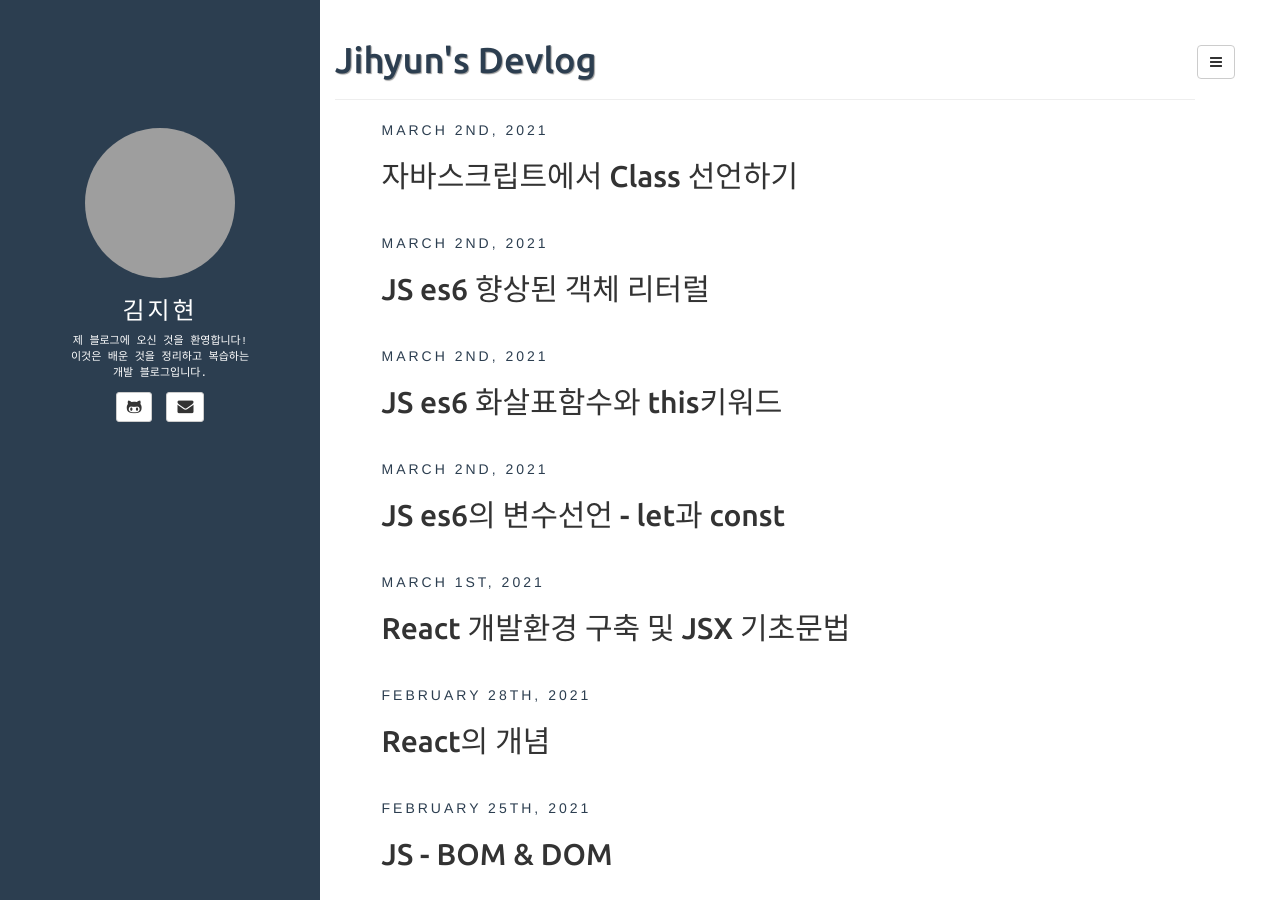
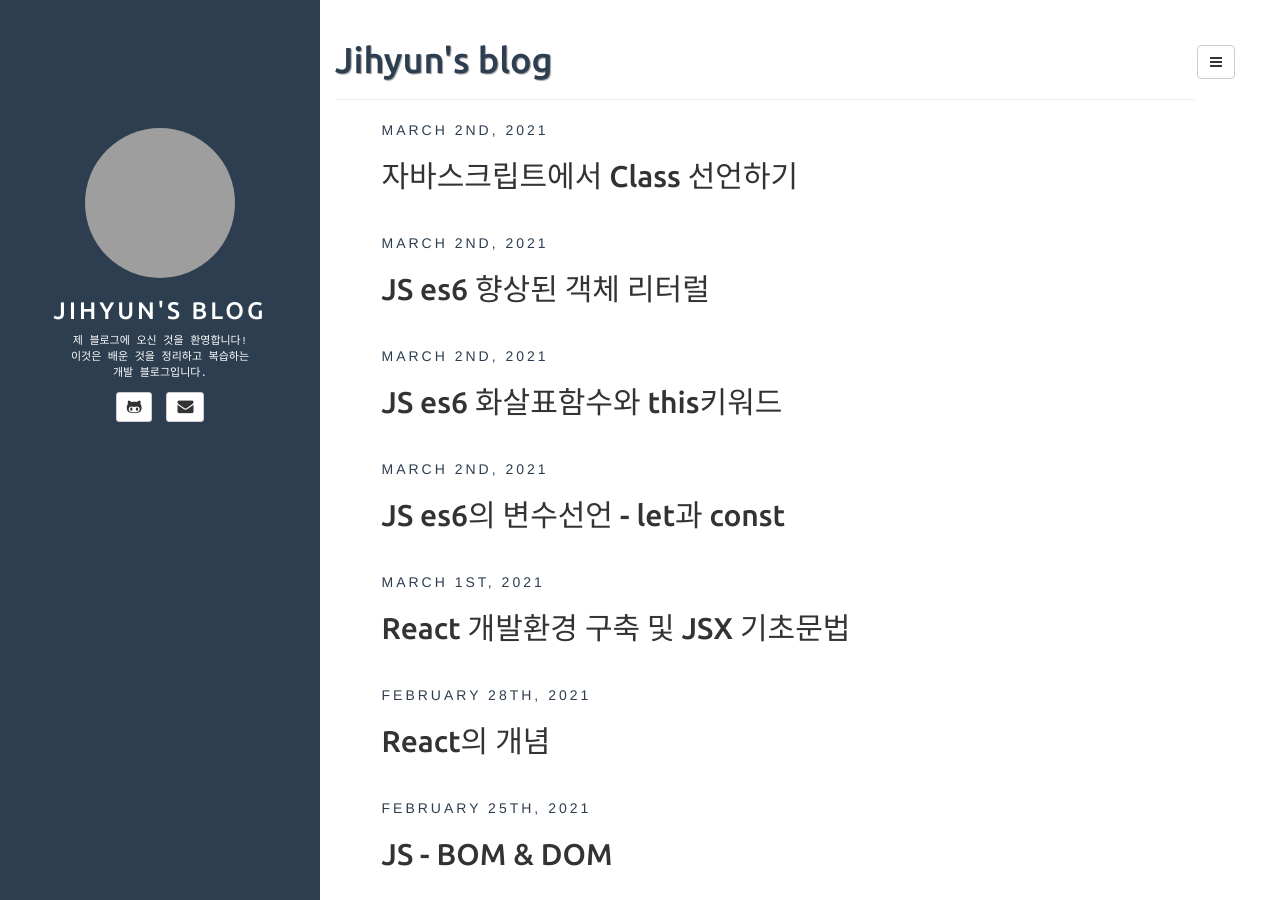
Before and after one commit to jkim68888/jkim68888.github.io, a Jekyll site: the page built from index.html, in a window 1280 px wide and 900 px high. Built offline with Jekyll 4.4.1, drawn with Linux system fonts in a browser that asks for light colours; the list of posts is cut into pages by our own code; grey boxes are pictures that could not be loaded.

Commit message:
config파일 수정

```diff
--- a/_config.yml
+++ b/_config.yml
@@ -5,20 +5,20 @@ paginate_path: "page:num"
 exclude: ["README.md"] # files to exclude
 highlighter: rouge
 markdown: kramdown
-disqus: 김지현
-google_analytics: 김지현
-title: 김지현
+disqus: Jihyun
+google_analytics: Jihyun
+title: Jihyun's blog
 
 defaults:
   -
     scope:
       path: "" # empty string for all files
     values:
-      title: Jihyun's Devlog
+      title: Jihyun's blog
 
-description: Hello. This is Jihyun's Devlog.
+description: Hello. This is Jihyun's blog.
 author:
-  name: 김지현
+  name: Jihyun
   email: jkim68888@gmail.com
   github: jkim68888
   bio: 제 블로그에 오신 것을 환영합니다! <br /> 이것은 배운 것을 정리하고 복습하는 <br /> 개발 블로그입니다.
```
